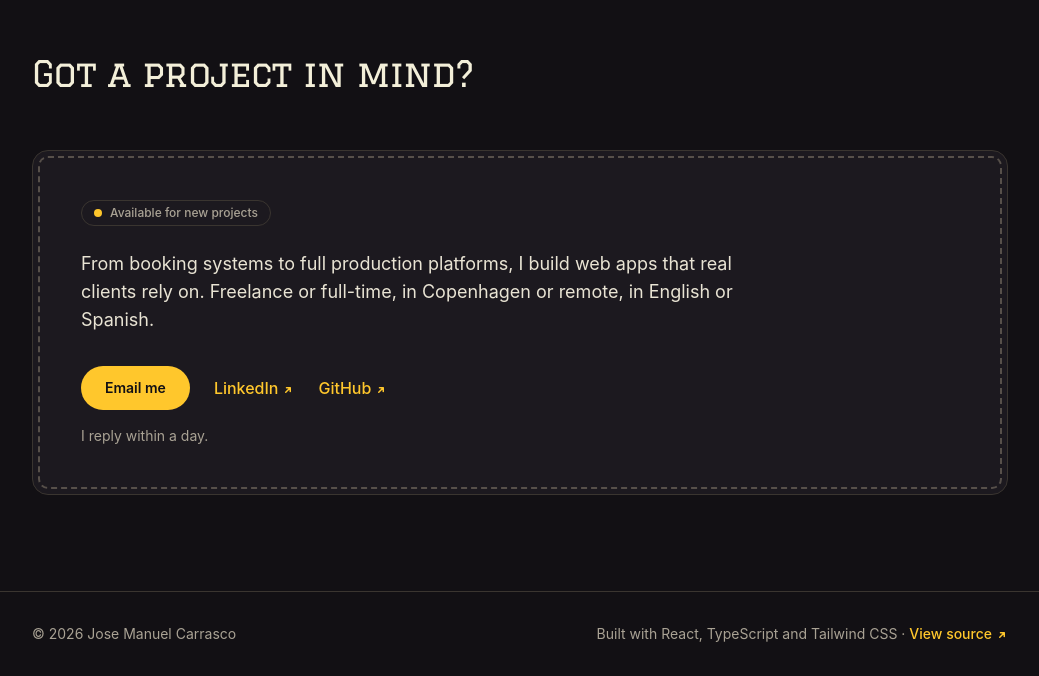
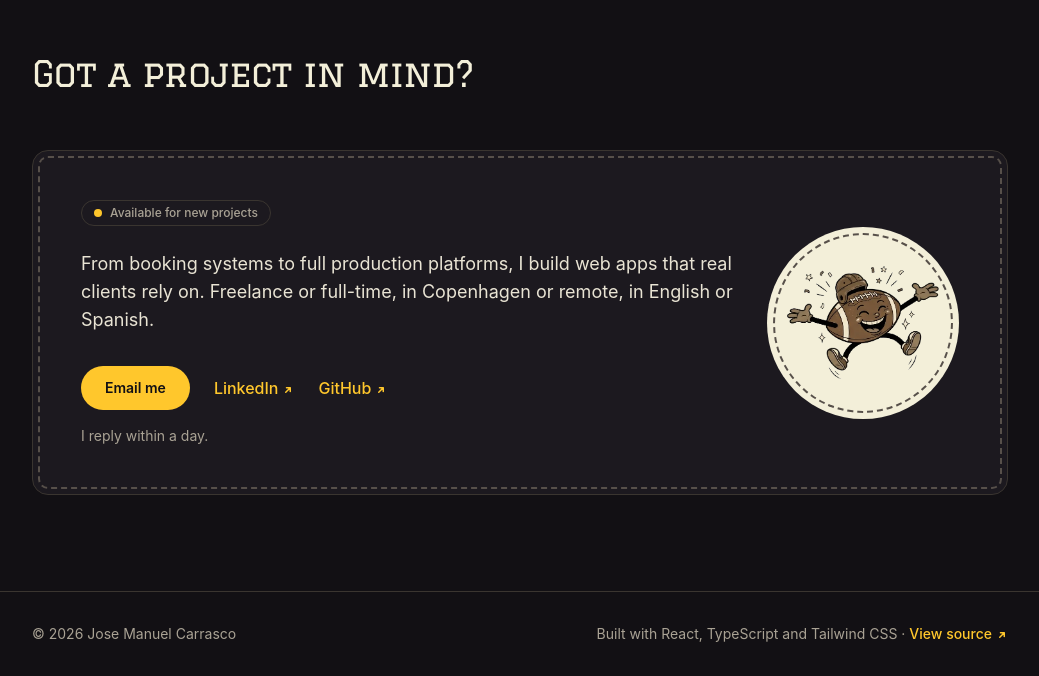
Before and after one commit to jmanuel3/portfolio, a React (Vite) app: page / in a window 1280 px wide. Shown: the part 2330-3006 px from the top of the page, without its empty margins (120-1159 px from the left). Built offline with nearby package versions, Linux system fonts and the light colour scheme.

Commit message:
feat(contact): add celebrate mascot in a cream patch

```diff
--- a/src/features/contact/ContactSection.tsx
+++ b/src/features/contact/ContactSection.tsx
@@ -1,3 +1,4 @@
+import mascotCelebrate from '../../assets/mascots/mascot-celebrate.webp';
 import { buttonPrimary } from '../../components/ui/button';
 import { ExternalLink } from '../../components/ui/ExternalLink';
 import { Section } from '../../components/ui/Section';
@@ -9,8 +10,9 @@ export function ContactSection() {
     <Section id="contact" title="Got a project in mind?">
       <SpotlightCard
         as="div"
-        className="stitched rounded-2xl border border-line bg-surface p-8 sm:p-12"
+        className="stitched grid items-center gap-8 rounded-2xl border border-line bg-surface p-8 sm:p-12 md:grid-cols-[1fr_auto]"
       >
+        <div>
           <p className="inline-flex items-center gap-2 rounded-full border border-line px-3 py-1 text-xs font-medium text-ink-muted">
             <span
               aria-hidden="true"
@@ -34,6 +36,17 @@ export function ContactSection() {
           </div>
 
           <p className="mt-4 text-sm text-ink-muted">I reply within a day.</p>
+        </div>
+
+        <div className="stitched order-first mx-auto grid size-40 place-items-center rounded-full bg-paper p-5 motion-safe:transition-transform motion-safe:hover:rotate-6 sm:size-48 md:order-0 md:mx-0">
+          <img
+            src={mascotCelebrate}
+            alt=""
+            loading="lazy"
+            decoding="async"
+            className="size-full object-contain"
+          />
+        </div>
       </SpotlightCard>
     </Section>
   );
```
Also changed, not shown: src/assets/mascots/mascot-celebrate.webp (added), src/assets/mascots/mascot-fumble.webp (added). Lines whose indentation alone changed are shown as unchanged.
